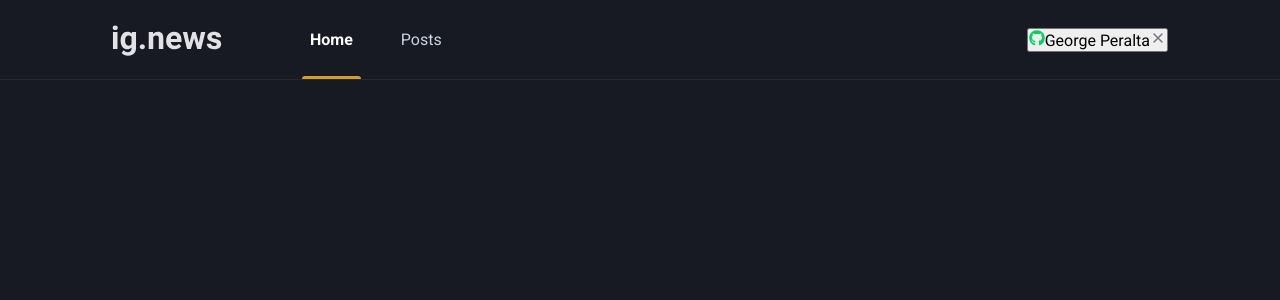
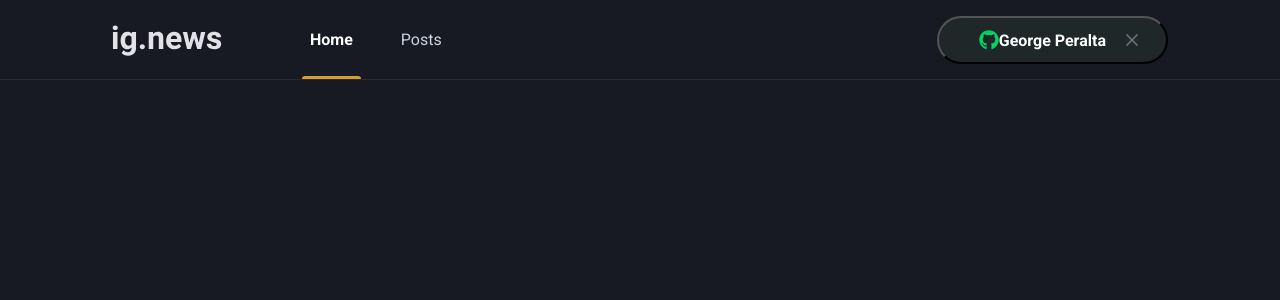
Before and after one commit to GeorgePeralta/ignews, a Next.js app: page / in a window 1280 px wide. Shown: the top 300 px of the page. Built offline with nearby package versions, Linux system fonts and the light colour scheme.

Commit message:
include style signInButton

```diff
--- a/src/components/SignInButton/styles.module.scss
+++ b/src/components/SignInButton/styles.module.scss
@@ -0,0 +1,34 @@
+.signInButton {
+  height: 3rem;
+  border-radius: 3rem;
+  background: var(--gray-secondary);
+  padding: 0 1.5rem;
+
+  display: flex;
+  align-items: center;
+  justify-content: center;
+
+  color: var(--white);
+  font-weight: bold;
+
+  svg {
+    width: 20px;
+    height: 20px;
+  }
+
+  svg:first-child {
+    margin-left: 1rem;
+  }
+
+  svg.closeIcon {
+    margin-left: 1rem;
+  }
+
+  transition: 0.2s;
+
+  &:hover {
+    filter: brightness(0.8);
+  }
+
+
+}
```
